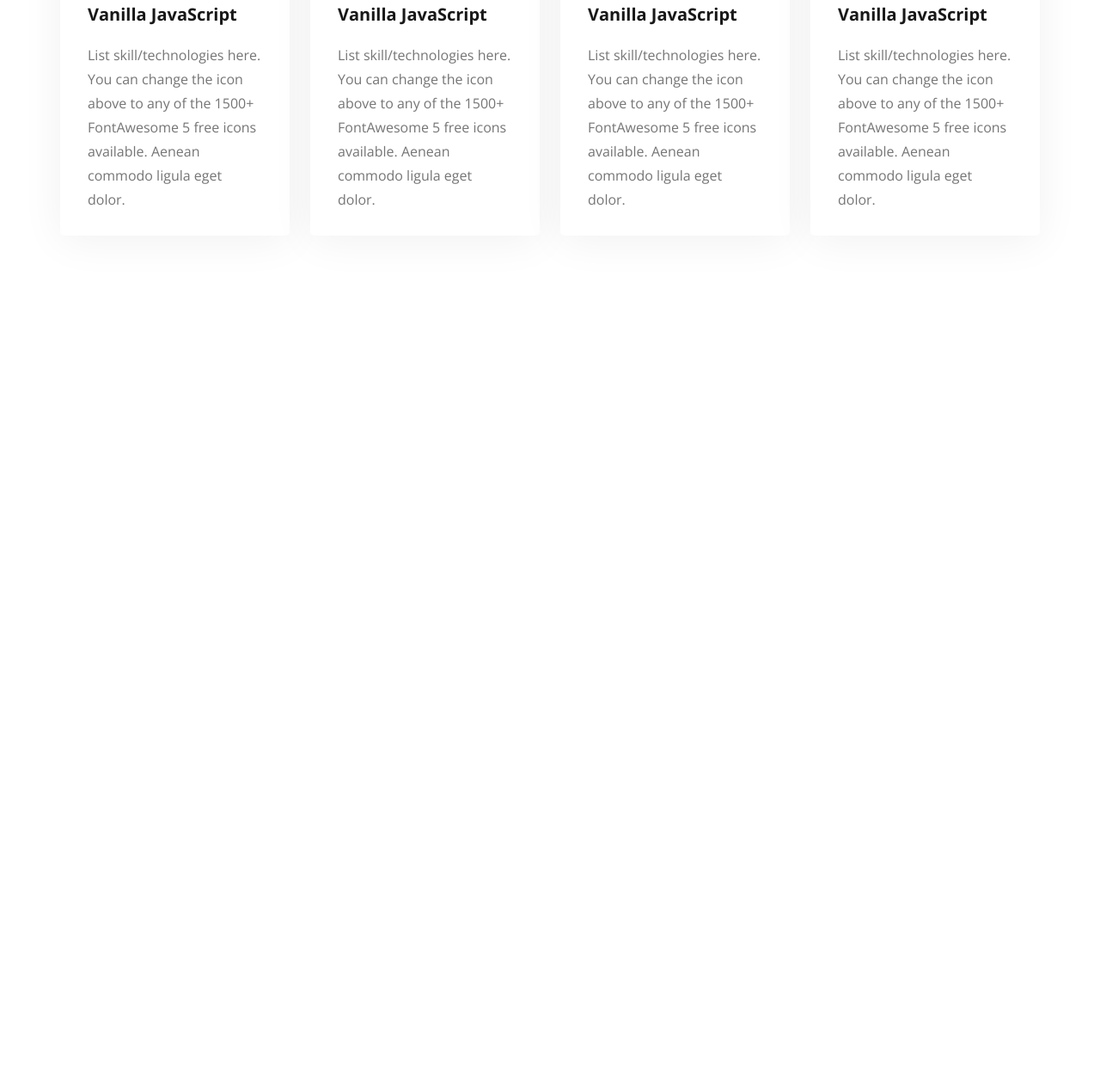
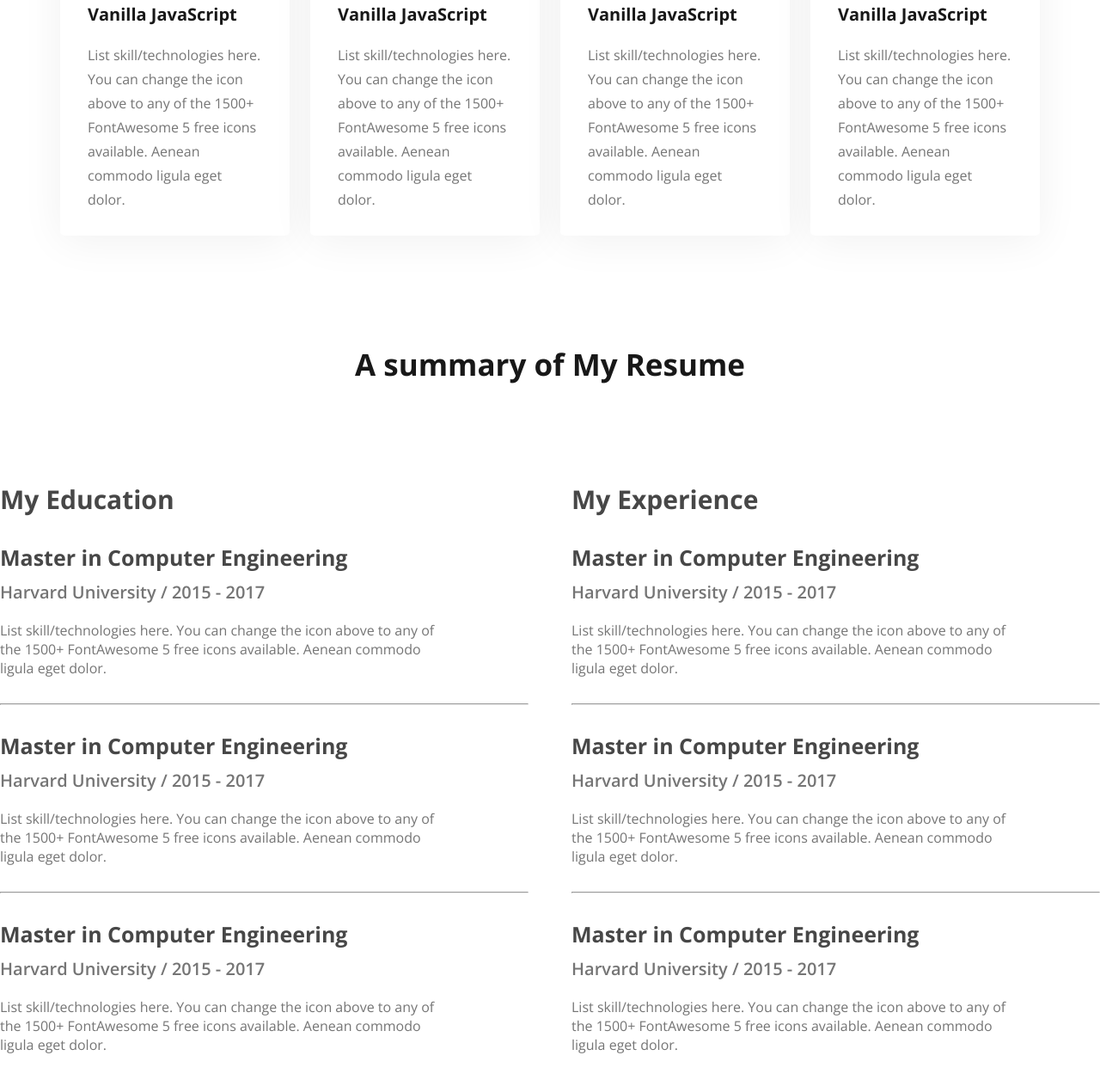
Before and after one commit to devrakibulrahman/mary-hardy-porfolio, a plain HTML site: page index.html in a window 1280 px wide. Shown: the part 2000-3256 px from the top of the page at 86% size. Before the commit the page ends 2400 px from the top, so only its background shows below. Drawn offline with nearby package versions, Linux system fonts and the light colour scheme.

Commit message:
education and experience section done

```diff
--- a/css/style.css
+++ b/css/style.css
@@ -303,5 +303,57 @@
 /* ============================== experience section end =============================== */
 
 /* ============================== resume & education section start =============================== */
+#resume-and-education-body{
+    width: 100%;
+    height: 100vh;
+}
 
+.resu-edu-text{
+    margin-bottom: 113px;
+}
+
+.edu-and-exp-content{
+    width: 100%;
+    display: flex;
+    align-items: center;
+    justify-content: center;
+    gap: 50px;
+}
+
+.edu-and-exp-content .education-card-container{
+    width: 80%;
+}
+
+.edu-and-exp-content .education-card-container .exp-edu-card .exp-edu-text{
+    font-size: 30px;
+    font-weight: 700;
+    color: rgb(71, 71, 71);
+    margin-bottom: 30px;
+}
+
+.edu-and-exp-content .education-card-container .exp-edu-card .exp-edu-details{
+    max-width: 511px;
+    margin-right: 35.5px;
+    margin: 30px 0;
+}
+
+.edu-and-exp-content .education-card-container .exp-edu-card .exp-edu-details .exp-edu-head{
+    font-size: 25px;
+    font-weight: 700;
+    color: rgb(71, 71, 71);
+    margin-bottom: 10px;
+}
+
+.edu-and-exp-content .education-card-container .exp-edu-card .exp-edu-details .exp-edu-para{
+    font-size: 20px;
+    font-weight: 600;
+    margin-bottom: 20px;
+    color: rgb(117, 117, 117);
+}
+
+.edu-and-exp-content .education-card-container .exp-edu-card .exp-edu-details .exp-edu-qualification{
+    font-size: 16px;
+    font-weight: 400;
+    color: rgb(117, 117, 117);
+}
 /* ============================== resume & education section end =============================== */
--- a/index.html
+++ b/index.html
@@ -132,5 +132,67 @@
         </div>
     </section>
     <!-- ======================= experience section end =========================== -->
+
+    <!-- ======================= resume & education section start =========================== -->
+    <section id="resume-and-education-body">
+        <div class="container">
+            <div class="resu-edu-text">
+                <h1 class="section-title">A summary of My Resume</h1>
+            </div>
+            <div class="edu-and-exp-content">
+                <div class="education-card-container">
+                    <div class="exp-edu-card">
+                        <h2 class="exp-edu-text">My Education</h2>
+                        <div class="exp-edu-details">
+                            <h3 class="exp-edu-head">Master in Computer Engineering</h3>
+                            <p class="exp-edu-para">Harvard University / 2015 - 2017</p>
+                            <p class="exp-edu-qualification">List skill/technologies here. You can change the icon above
+                                to any of the 1500+ FontAwesome 5 free icons available. Aenean commodo ligula eget dolor.</p>
+                        </div>
+                        <hr>
+                        <div class="exp-edu-details">
+                            <h3 class="exp-edu-head">Master in Computer Engineering</h3>
+                            <p class="exp-edu-para">Harvard University / 2015 - 2017</p>
+                            <p class="exp-edu-qualification">List skill/technologies here. You can change the icon above
+                                to any of the 1500+ FontAwesome 5 free icons available. Aenean commodo ligula eget dolor.</p>
+                        </div>
+                        <hr>
+                        <div class="exp-edu-details">
+                            <h3 class="exp-edu-head">Master in Computer Engineering</h3>
+                            <p class="exp-edu-para">Harvard University / 2015 - 2017</p>
+                            <p class="exp-edu-qualification">List skill/technologies here. You can change the icon above
+                                to any of the 1500+ FontAwesome 5 free icons available. Aenean commodo ligula eget dolor.</p>
+                        </div>
+                    </div>
+                </div>
+                <div class="education-card-container">
+                    <div class="exp-edu-card">
+                        <h2 class="exp-edu-text">My Experience</h2>
+                        <div class="exp-edu-details">
+                            <h3 class="exp-edu-head">Master in Computer Engineering</h3>
+                            <p class="exp-edu-para">Harvard University / 2015 - 2017</p>
+                            <p class="exp-edu-qualification">List skill/technologies here. You can change the icon above
+                                to any of the 1500+ FontAwesome 5 free icons available. Aenean commodo ligula eget dolor.</p>
+                        </div>
+                        <hr>
+                        <div class="exp-edu-details">
+                            <h3 class="exp-edu-head">Master in Computer Engineering</h3>
+                            <p class="exp-edu-para">Harvard University / 2015 - 2017</p>
+                            <p class="exp-edu-qualification">List skill/technologies here. You can change the icon above
+                                to any of the 1500+ FontAwesome 5 free icons available. Aenean commodo ligula eget dolor.</p>
+                        </div>
+                        <hr>
+                        <div class="exp-edu-details">
+                            <h3 class="exp-edu-head">Master in Computer Engineering</h3>
+                            <p class="exp-edu-para">Harvard University / 2015 - 2017</p>
+                            <p class="exp-edu-qualification">List skill/technologies here. You can change the icon above
+                                to any of the 1500+ FontAwesome 5 free icons available. Aenean commodo ligula eget dolor.</p>
+                        </div>
+                    </div>
+                </div>
+            </div>
+        </div>
+    </section>
+    <!-- ======================= resume & education section end =========================== -->
 </body>
 </html>
```
